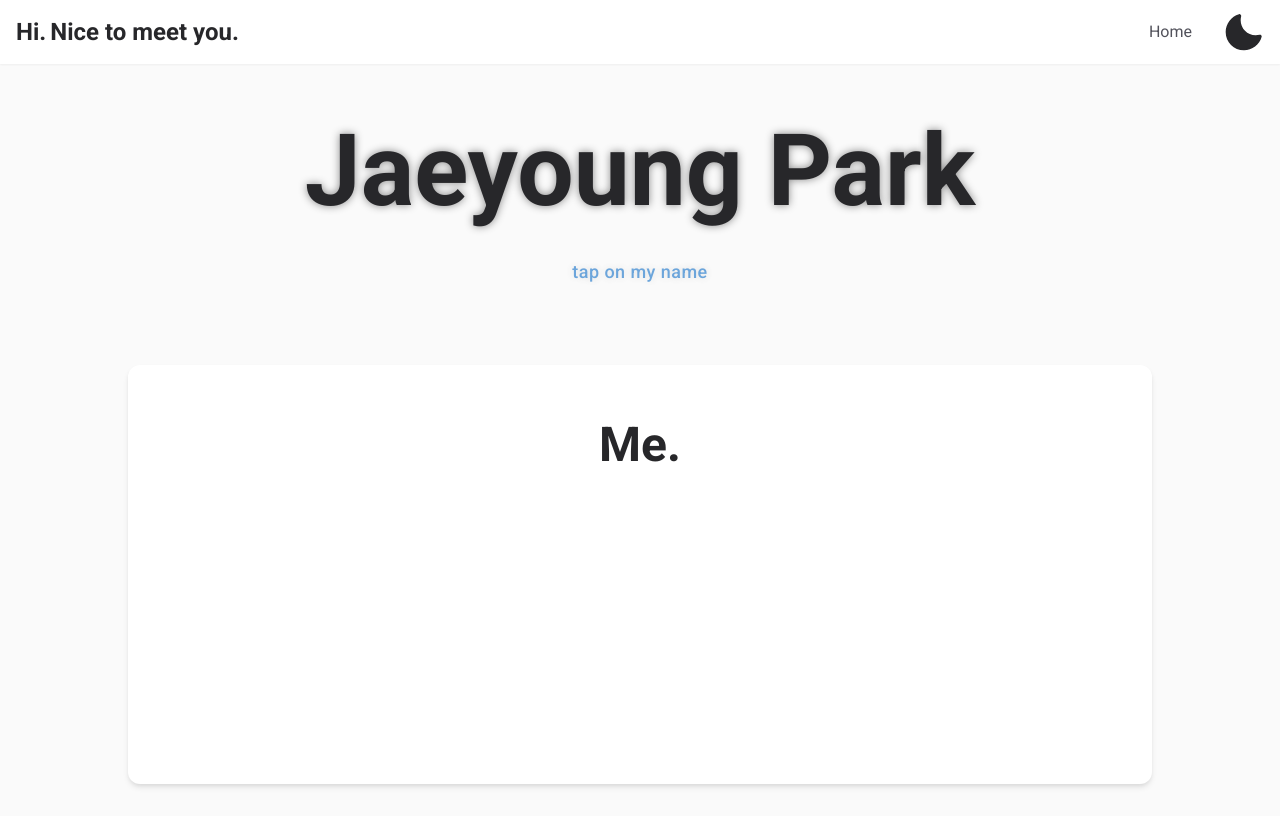
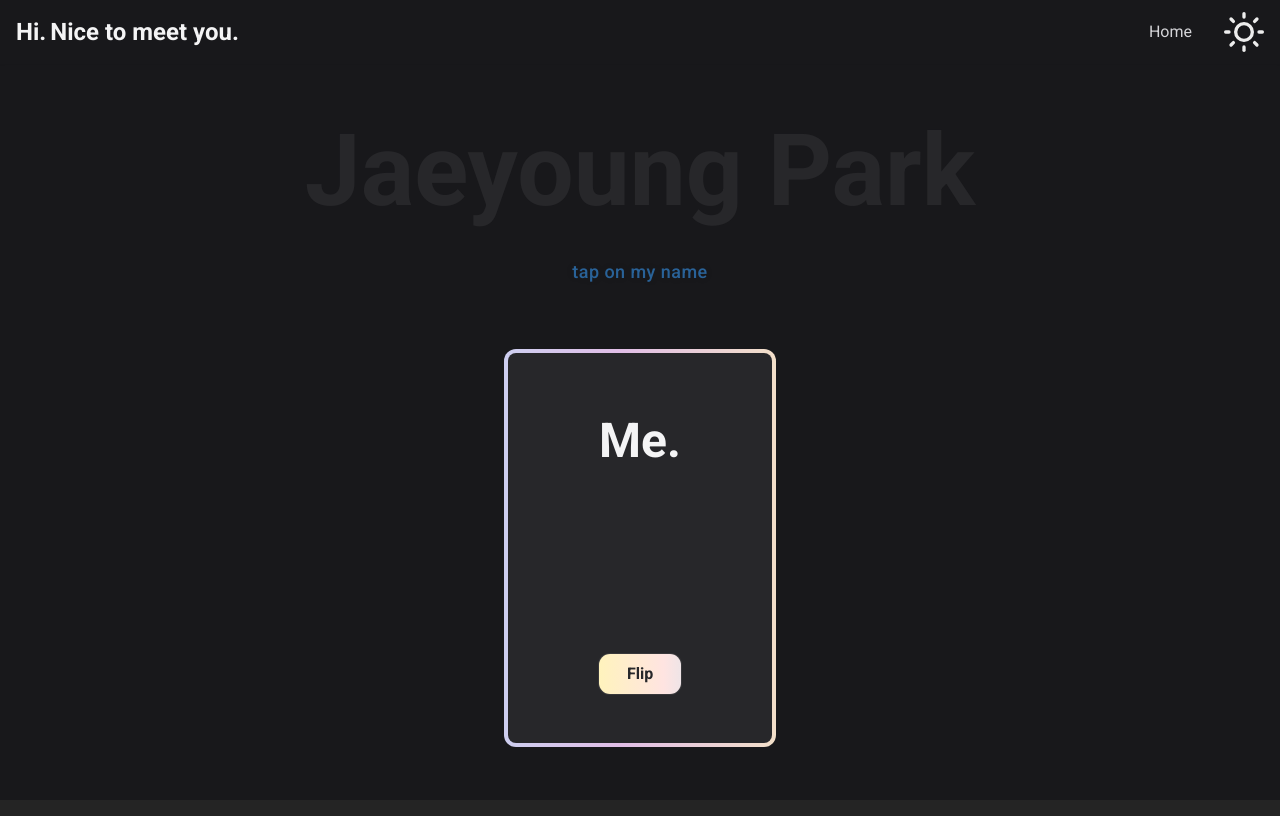
Before and after one commit to sttsspjy/myIdCard, a React (Vite) app: page /#/ in a window 1280 px wide. Built offline with nearby package versions, Linux system fonts and the light colour scheme.

Commit message:
added gradient outline. added card flipping animation. removed about page

```diff
--- a/src/App.tsx
+++ b/src/App.tsx
@@ -3,13 +3,14 @@ import { HashRouter as Router, Routes, Route } from 'react-router-dom'
 import { useState, useCallback } from 'react'
 import Navbar from './components/Navbar'
 import Home from './pages/Home'
-import About from './pages/About'
+import CardFlip from './components/CardFlip'
+import CardBack from './components/CardBack'
 import GradientTypewriter from './components/GradientTypewriter'
 
 const theme = extendTheme({
   config: {
-    initialColorMode: 'light',
-    useSystemColorMode: true,
+    initialColorMode: 'dark',
+    useSystemColorMode: false,
   },
   fonts: {
     heading: '"Roboto", sans-serif',
@@ -45,6 +46,10 @@ function App() {
     setIsNameClicked(true);
   }, []);
 
+  // Shoutouts text for card back
+  const shoutOuts = `Friends and family.
+  React, Chakra UI, Cursor.`;
+
   return (
     <>
       <ColorModeScript initialColorMode={theme.config.initialColorMode} />
@@ -62,8 +67,8 @@ function App() {
                       typingSpeed={150}
                       fontSize={{ base: "40px", md: "100px" }}
                       fontWeight="bold"
-                      initialColor="gray.800"
-                      darkModeInitialColor="gray.100"
+                      initialColor="#27272a"
+                      darkModeInitialColor="#f4f4f5"
                       gradientColors={["#FFF7B3", "#FFE4E1", "#B3E5FC", "#E1BEE7"]} // light yellow-light pink-light skyblue-light purple
                       onClick={handleNameClick}
                       showHint={!isNameClicked}
@@ -71,36 +76,17 @@ function App() {
                     />
                   </Box>
 
-                  {/* White container with the rest of the content */}
+                  {/* Content container */}
                   <Box
                     maxW="container.lg"
-                    w="100%"
-                    bg="white"
-                    color="gray.800"
-                    _dark={{ bg: 'gray.800', color: 'white' }}
-                    borderRadius="xl"
-                    p={12}
-                    shadow="md"
-                    mt={4}
+                    mx="auto"
+                    position="relative"
                   >
-                    <Home isNameClicked={isNameClicked} />
-                  </Box>
-                </Box>
-              } />
-              <Route path="/about" element={
-                <Box py={8} px={4} width="100%" display="flex" justifyContent="center">
-                  <Box
-                    maxW="container.lg"
-                    w="100%"
-                    bg="white"
-                    color="gray.800"
-                    _dark={{ bg: 'gray.800', color: 'white' }}
-                    borderRadius="xl"
-                    p={8}
-                    shadow="md"
-                    mt={4}
-                  >
-                    <About />
+                    <CardFlip
+                      frontContent={<Home isNameClicked={isNameClicked} />}
+                      backContent={<CardBack shoutOuts={shoutOuts} />}
+                      gradientColors={["#FFF7B3", "#FFE4E1", "#B3E5FC", "#E1BEE7"]}
+                    />
                   </Box>
                 </Box>
               } />
--- /dev/null
+++ b/src/components/CardBack.tsx
@@ -0,0 +1,45 @@
+import { VStack, Heading, Text, Image } from '@chakra-ui/react';
+// Import the icon image
+import iconImage from '../assets/QR.png';
+
+interface CardBackProps {
+  shoutOuts: string;
+}
+
+const CardBack = ({ shoutOuts }: CardBackProps) => {
+  return (
+    <VStack spacing={8} align="center" h="100%" p={0}>
+      <Image
+        src={iconImage}
+        boxSize="180px"
+        borderRadius="md"
+        objectFit="cover"
+        border="2px solid"
+        borderColor="gray.200"
+        _dark={{ borderColor: 'gray.600' }}
+      />
+
+      <VStack align="center" spacing={4} w="100%">
+        <Heading
+          size={{ base: "lg", md: "xl" }}
+          color="gray.800"
+          _dark={{ color: 'gray.100' }}
+        >
+          Shoutouts
+        </Heading>
+
+        <Text
+          fontSize={{ base: "md", md: "lg" }}
+          color="gray.600"
+          _dark={{ color: 'gray.300' }}
+          whiteSpace="pre-line"
+          textAlign="center"
+        >
+          {shoutOuts}
+        </Text>
+      </VStack>
+    </VStack>
+  );
+};
+
+export default CardBack;
--- /dev/null
+++ b/src/components/CardFlip.tsx
@@ -0,0 +1,164 @@
+import { useState } from 'react';
+import { Box, Button, VStack, Text } from '@chakra-ui/react';
+import { motion } from 'framer-motion';
+
+interface CardFlipProps {
+  frontContent: React.ReactNode;
+  backContent: React.ReactNode;
+  gradientColors: string[];
+}
+
+const CardFlip = ({ frontContent, backContent, gradientColors }: CardFlipProps) => {
+  const [isFlipped, setIsFlipped] = useState(false);
+
+  // Join colors for gradient
+  const gradientString = gradientColors.join(', ');
+
+  // Define gradient animation styles
+  const gradientAnimationStyles = {
+    bgGradient: `linear(to right, ${gradientString}, ${gradientColors[0]})`,
+    backgroundSize: '400% 100%',
+    animation: 'gradientFlow 10s linear infinite',
+  };
+
+  const gradientSx = {
+    '@keyframes gradientFlow': {
+      '0%': { backgroundPosition: '0% 0%' },
+      '100%': { backgroundPosition: '400% 0%' }
+    },
+    '@keyframes flowGradient': {
+      '0%': { backgroundPosition: '0% 50%' },
+      '100%': { backgroundPosition: '400% 50%' }
+    }
+  };
+
+  const FlipButton = () => (
+    <Button
+      onClick={() => setIsFlipped(prev => !prev)}
+      borderRadius="xl"
+      size="md"
+      px={7}
+      py={5}
+      mt={2}
+      mb={0}
+      fontSize="md"
+      fontWeight="bold"
+      color="#27272a"
+      position="relative"
+      overflow="hidden"
+      _before={{
+        content: '""',
+        position: 'absolute',
+        top: '0',
+        left: '0',
+        right: '0',
+        bottom: '0',
+        bgGradient: `linear(to-r, ${gradientString}, ${gradientColors[0]})`,
+        backgroundSize: '400% 100%',
+        animation: 'flowGradient 8s linear infinite',
+      }}
+      _hover={{
+        transform: 'scale(1.05)',
+      }}
+      transition="transform 0.2s"
+      sx={gradientSx}
+    >
+      <Text position="relative" zIndex={1}>
+        Flip
+      </Text>
+    </Button>
+  );
+
+  // Create enhanced content with the button included
+  const enhancedFrontContent = (
+    <VStack w="100%" spacing={3} px={4} py={6}>
+      {frontContent}
+      <FlipButton />
+    </VStack>
+  );
+
+  const enhancedBackContent = (
+    <VStack w="100%" spacing={3} px={4} py={6}>
+      {backContent}
+      <FlipButton />
+    </VStack>
+  );
+
+  return (
+    <Box w="100%" position="relative">
+      {/* Card container */}
+      <Box
+        position="relative"
+        w="100%"
+        style={{ perspective: '1500px' }}
+      >
+        {/* Front of card with gradient border */}
+        <Box
+          as={motion.div}
+          position="relative"
+          w="100%"
+          display={isFlipped ? "none" : "block"}
+          borderRadius="xl"
+          padding="4px" // Thicker border
+          {...gradientAnimationStyles}
+          sx={gradientSx}
+          animate={{
+            rotateY: isFlipped ? 180 : 0
+          }}
+          style={{
+            transformStyle: 'preserve-3d',
+            transition: 'transform 0.8s cubic-bezier(0.175, 0.885, 0.32, 1.275)',
+            backfaceVisibility: 'hidden'
+          }}
+        >
+          {/* Inner content box */}
+          <Box
+            w="100%"
+            bg="white"
+            color="gray.800"
+            _dark={{ bg: 'gray.800', color: 'white' }}
+            borderRadius="lg"
+            p={6}
+          >
+            {enhancedFrontContent}
+          </Box>
+        </Box>
+
+        {/* Back of card with gradient border */}
+        <Box
+          as={motion.div}
+          position="relative"
+          w="100%"
+          display={isFlipped ? "block" : "none"}
+          borderRadius="xl"
+          padding="4px" // Thicker border
+          {...gradientAnimationStyles}
+          sx={gradientSx}
+          initial={{ rotateY: 180 }}
+          animate={{
+            rotateY: isFlipped ? 0 : 180
+          }}
+          style={{
+            transformStyle: 'preserve-3d',
+            transition: 'transform 0.8s cubic-bezier(0.175, 0.885, 0.32, 1.275)',
+            backfaceVisibility: 'hidden'
+          }}
+        >
+          {/* Inner content box */}
+          <Box
+            w="100%"
+            bg="white"
+            color="gray.800"
+            _dark={{ bg: 'gray.800', color: 'white' }}
+            borderRadius="lg"
+            p={6}
+          >
+            {enhancedBackContent}
+          </Box>
+        </Box>
+      </Box>
+    </Box>
+  );
+};
+
+export default CardFlip;
--- a/src/components/GradientTypewriter.tsx
+++ b/src/components/GradientTypewriter.tsx
@@ -102,14 +102,14 @@ const GradientTypewriter = ({
     glowControls.start({
       textShadow: [
         isDarkMode
-          ? "0 0 5px rgba(255,255,255,0.3)"
-          : "0 0 5px rgba(0,0,0,0.3)",
+          ? "0 0 5px rgba(255,255,255,0.2)"
+          : "none",
         isDarkMode
-          ? "0 0 10px rgba(255,255,255,0.5)"
-          : "0 0 10px rgba(0,0,0,0.5)",
+          ? "0 0 8px rgba(255,255,255,0.3)"
+          : "none",
         isDarkMode
-          ? "0 0 5px rgba(255,255,255,0.3)"
-          : "0 0 5px rgba(0,0,0,0.3)",
+          ? "0 0 5px rgba(255,255,255,0.2)"
+          : "none",
       ],
       transition: {
         duration: 2,
@@ -125,8 +125,8 @@ const GradientTypewriter = ({
       setIsHovered(true);
       glowControls.start({
         textShadow: isDarkMode
-          ? "0 0 15px rgba(255,255,255,0.7)"
-          : "0 0 15px rgba(0,0,0,0.7)",
+          ? "0 0 15px rgba(255,255,255,0.5)"
+          : "none",
         transition: { duration: 0.3 }
       });
     }
@@ -219,6 +219,12 @@ const GradientTypewriter = ({
           whiteSpace="nowrap"
           userSelect="none"
           animate={glowControls}
+          sx={{
+            WebkitFontSmoothing: 'antialiased',
+            MozOsxFontSmoothing: 'grayscale',
+            textRendering: 'optimizeLegibility',
+            textShadow: isDarkMode ? 'none' : '0 0 1px #18181b'
+          }}
         >
           {displayText}
         </Box>
@@ -249,6 +255,11 @@ const GradientTypewriter = ({
               bgClip="text"
               whiteSpace="nowrap"
               userSelect="none"
+              sx={{
+                WebkitFontSmoothing: 'antialiased',
+                MozOsxFontSmoothing: 'grayscale',
+                textRendering: 'optimizeLegibility'
+              }}
             >
               {text}
             </Box>
--- a/src/pages/Home.tsx
+++ b/src/pages/Home.tsx
@@ -1,5 +1,4 @@
-import { Heading, Button, VStack, HStack, Link as ChakraLink, useBreakpointValue, Box } from '@chakra-ui/react'
-import { Link } from 'react-router-dom'
+import { Heading, VStack, HStack, Link as ChakraLink, useBreakpointValue, Box } from '@chakra-ui/react'
 import { FaFacebook, FaGithub, FaSteam } from 'react-icons/fa'
 import { motion, useAnimation } from 'framer-motion'
 import { useState, useEffect } from 'react'
@@ -163,7 +162,7 @@ Completed military service`;
   };
 
   return (
-    <VStack gap={12} alignItems="center" textAlign="center" w="100%">
+    <VStack gap={8} alignItems="center" textAlign="center" w="100%" pt={2} pb={4} px={0}>
       <Box
         as={motion.div}
         variants={containerVariants}
@@ -221,8 +220,9 @@ Completed military service`;
 
       {/* Icons - only show when bio is active */}
       <HStack
-        spacing={6}
-        pt={2}
+        spacing={5}
+        pt={0}
+        mb={0}
         opacity={isNameClicked ? 1 : 0}
         transition="opacity 0.5s ease-in"
         transitionDelay="2s"
@@ -251,24 +251,6 @@ Completed military service`;
           );
         })}
       </HStack>
-
-      {/* Borderless button that looks like text - only show when bio is active */}
-      <Link to="/about">
-        <Button
-          variant="link"
-          colorScheme="blue"
-          fontSize={{ base: "md", md: "xl" }}
-          fontWeight="normal"
-          opacity={isNameClicked ? 1 : 0}
-          transition="opacity 0.5s ease-in"
-          transitionDelay="2.5s"
-          _hover={{
-            textDecoration: "underline"
-          }}
-        >
-          Extras
-        </Button>
-      </Link>
     </VStack>
   )
 }
```
Also changed, not shown: src/assets/QR.png (added).
